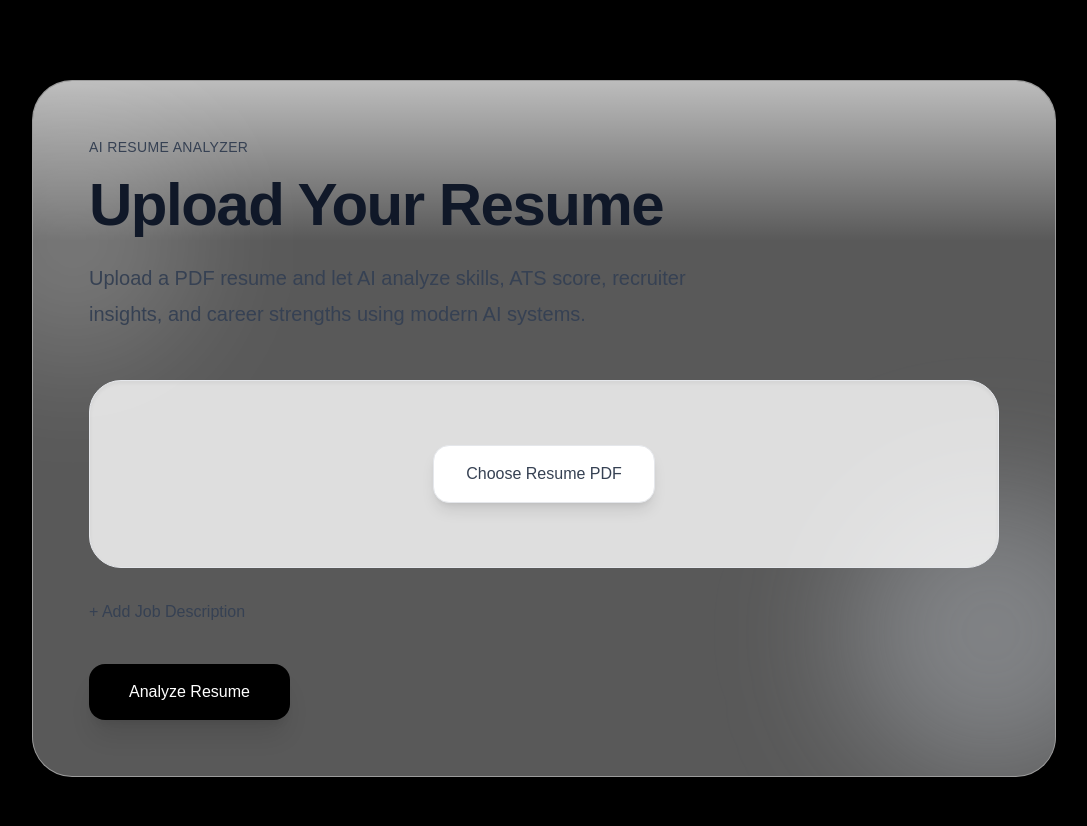
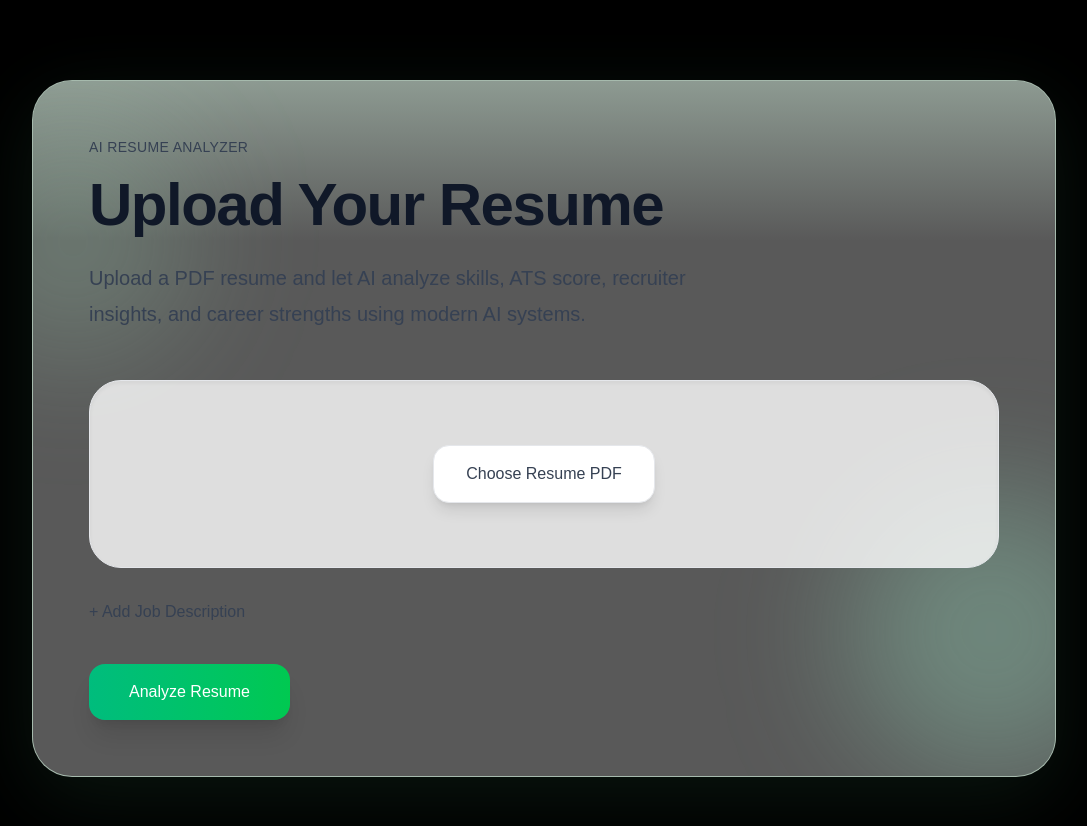
Before and after one commit to choudharyVJ/ai-resume-analyzer, a Next.js app in the folder frontend/: page / in a window 1280 px wide. Shown: the top 826 px of the page, without its empty margins (96-1183 px from the left). Built offline with nearby package versions, Linux system fonts and the light colour scheme.

Commit message:
UI UPDATED

```diff
--- a/frontend/src/app/globals.css
+++ b/frontend/src/app/globals.css
@@ -28,22 +28,23 @@ body {
 body {
 
   background:
+
     radial-gradient(
       circle at top left,
-      rgba(255,255,255,0.9),
+      rgba(220,255,220,0.9),
       transparent 30%
     ),
 
     radial-gradient(
       circle at bottom right,
-      rgba(220,230,255,0.7),
-      transparent 30%
+      rgba(180,255,210,0.6),
+      transparent 35%
     ),
 
     linear-gradient(
       to bottom,
-      #ffffff,
-      #f5f5f7
+      #f8fff8,
+      #eefbf0
     );
 
   min-height: 100vh;
--- a/frontend/src/components/analysis/ATSScoreCard.tsx
+++ b/frontend/src/components/analysis/ATSScoreCard.tsx
@@ -61,7 +61,7 @@ export default function ATSScoreCard({
             rounded-full
 
             border-[12px]
-            border-black/90
+            border-emerald-500
           "
           style={{
             clipPath: `polygon(
--- a/frontend/src/components/analysis/AnalyzingLoader.tsx
+++ b/frontend/src/components/analysis/AnalyzingLoader.tsx
@@ -83,7 +83,7 @@ export default function AnalyzingLoader() {
 
             rounded-full
 
-            bg-black
+            bg-emerald-500
 
             animate-pulse
           "
--- a/frontend/src/components/analysis/SkillsSection.tsx
+++ b/frontend/src/components/analysis/SkillsSection.tsx
@@ -62,10 +62,10 @@ export default function SkillsSection({
 
                   rounded-2xl
 
-                  bg-white/70
+                  bg-emerald-50
 
                   border
-                  border-white/50
+                  border-emerald-100
 
                   backdrop-blur-2xl
 
--- a/frontend/src/components/ui/CrystalCard.tsx
+++ b/frontend/src/components/ui/CrystalCard.tsx
@@ -22,13 +22,13 @@ export default function CrystalCard({
         rounded-[40px]
 
         border
-        border-white/40
+        border-green-100/60
 
         bg-white/35
 
         backdrop-blur-3xl
 
-        shadow-[0_20px_80px_rgba(0,0,0,0.08)]
+        shadow-[0_20px_80px_rgba(80,180,120,0.12)]
 
         p-14
       "
@@ -46,14 +46,14 @@ export default function CrystalCard({
           h-40
 
           bg-gradient-to-b
-          from-white/60
+          from-green-100/40
           to-transparent
 
           pointer-events-none
         "
       />
 
-      {/* Left Reflection */}
+      {/* Left Glow */}
       <div
         className="
           absolute
@@ -66,7 +66,7 @@ export default function CrystalCard({
 
           rounded-full
 
-          bg-white/20
+          bg-green-200/20
 
           blur-3xl
 
@@ -74,7 +74,7 @@ export default function CrystalCard({
         "
       />
 
-      {/* Right Reflection */}
+      {/* Right Glow */}
       <div
         className="
           absolute
@@ -87,7 +87,7 @@ export default function CrystalCard({
 
           rounded-full
 
-          bg-slate-200/30
+          bg-emerald-200/30
 
           blur-3xl
 
--- a/frontend/src/components/upload/UploadSection.tsx
+++ b/frontend/src/components/upload/UploadSection.tsx
@@ -405,7 +405,9 @@ ${response.missing_skills?.join(', ')}
 
             rounded-2xl
 
-            bg-black
+            bg-gradient-to-r
+            from-emerald-500
+            to-green-500
 
             text-white
 
```
Also changed, not shown: 1 other file (tests, documents, lock files or other folders).
